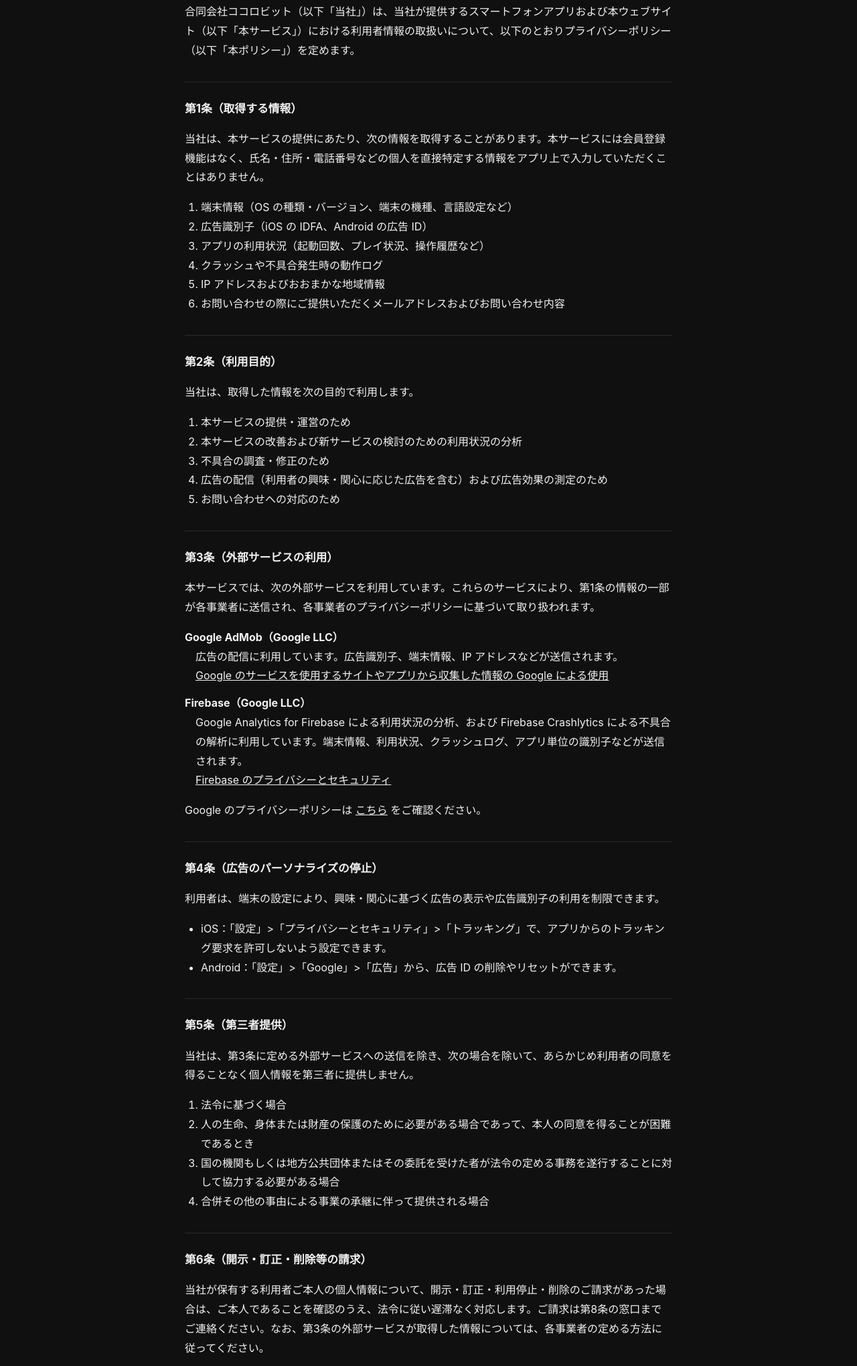
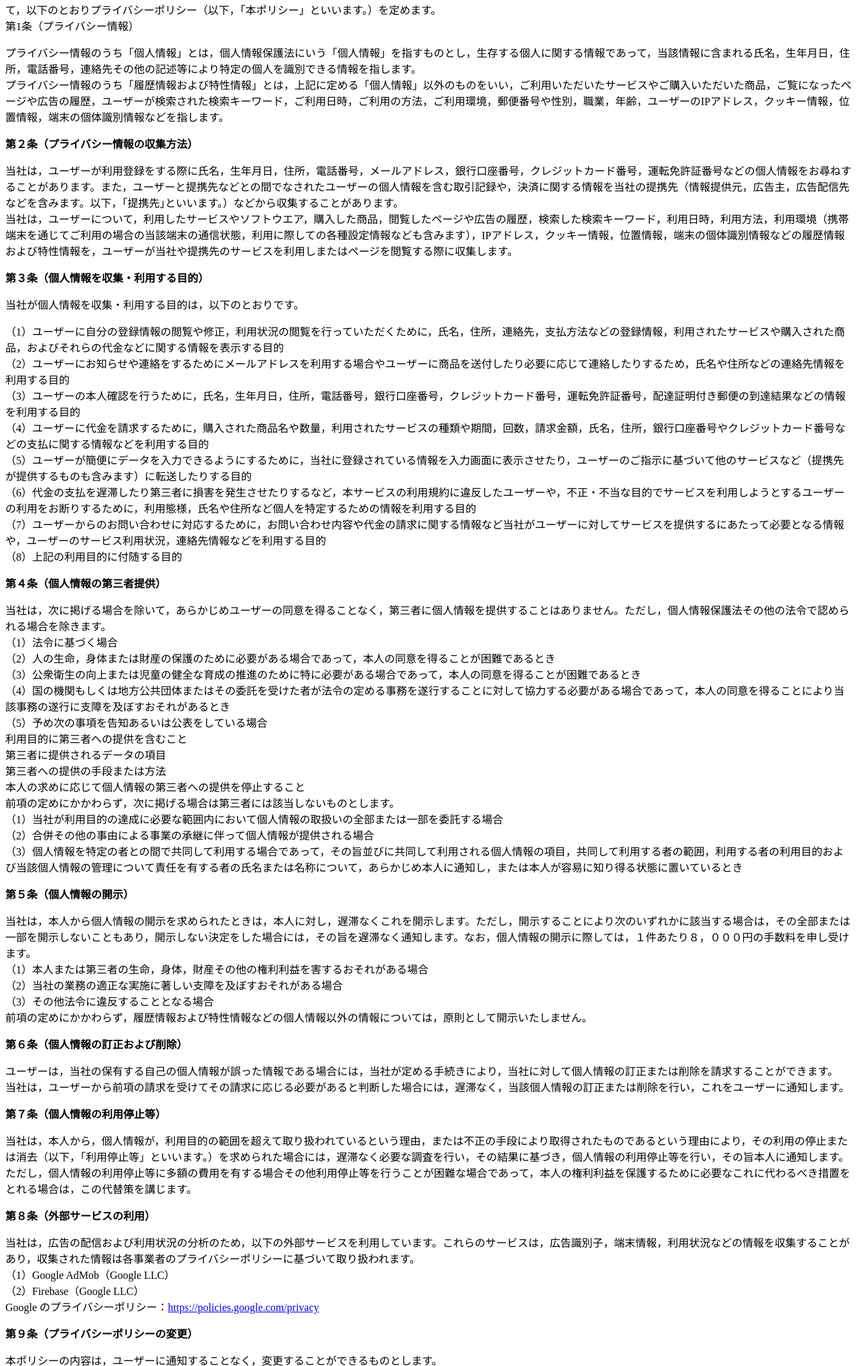
Before and after one commit to cocolo-bit/cocolo-bit.github.io, a plain HTML site: page pp/index.html in a window 1280 px wide. Shown: the part 96-2135 px from the top of the page at 67% size. Drawn offline with Linux system fonts and the light colour scheme.

Commit message:
プライバシーポリシーをテンプレートの文面に戻し、外部サービスの条文だけ追加
独自の書き直しではなく元のテンプレートを維持したいため。
Google Play の要件に合わせて AdMob / Firebase の利用を明記し、viewport を追加。

Co-Authored-By: Claude Opus 5.5 <noreply@anthropic.com>

```diff
--- a/pp/index.html
+++ b/pp/index.html
@@ -1,109 +1,69 @@
-<!DOCTYPE html>
-<html lang="ja">
+<!DOCTYPE html PUBLIC "-//W3C//DTD XHTML 1.0 Transitional//EN" "http://www.w3.org/TR/xhtml1/DTD/xhtml1-transitional.dtd">
+<html xmlns="http://www.w3.org/1999/xhtml">
 <head>
-<meta charset="utf-8">
-<meta name="viewport" content="width=device-width, initial-scale=1">
-<title>プライバシーポリシー | 合同会社ココロビット</title>
-<link rel="icon" href="/favicon.svg" type="image/svg+xml">
-<style>
-  :root {
-    --bg: #101010;
-    --fg: #f2f2f2;
-    --muted: #a0a0a0;
-    --accent: #ff4fd8;
-    --line: #2a2a2a;
-  }
-  * { box-sizing: border-box; }
-  html, body { margin: 0; }
-  body {
-    background: var(--bg);
-    color: var(--fg);
-    font-family: -apple-system, BlinkMacSystemFont, "Hiragino Sans", "Hiragino Kaku Gothic ProN", "Noto Sans JP", Meiryo, sans-serif;
-    line-height: 1.8;
-  }
-  a { color: var(--fg); }
-  a:hover { color: var(--accent); }
-  main { max-width: 760px; margin: 0 auto; padding: 32px 16px 48px; }
-  h1 { font-size: 1.5rem; margin: 0 0 24px; }
-  h2 { font-size: 1.05rem; margin: 32px 0 8px; padding-top: 24px; border-top: 1px solid var(--line); }
-  ul, ol { padding-left: 1.5em; }
-  dl { margin: 0; }
-  dt { font-weight: bold; margin-top: 12px; }
-  dd { margin: 0 0 0 1em; }
-  .date { color: var(--muted); margin-top: 40px; }
-  footer { max-width: 760px; margin: 0 auto; padding: 0 16px 32px; color: var(--muted); font-size: .875rem; }
-  footer a { color: var(--muted); }
-</style>
+<meta http-equiv="Content-Type" content="text/html; charset=utf-8" />
+<meta name="viewport" content="width=device-width, initial-scale=1" />
+<title>Privacy Policy</title>
 </head>
+
 <body>
-<main>
-  <h1>プライバシーポリシー</h1>
-  <p>合同会社ココロビット（以下「当社」）は、当社が提供するスマートフォンアプリおよび本ウェブサイト（以下「本サービス」）における利用者情報の取扱いについて、以下のとおりプライバシーポリシー（以下「本ポリシー」）を定めます。</p>
-
-  <h2>第1条（取得する情報）</h2>
-  <p>当社は、本サービスの提供にあたり、次の情報を取得することがあります。本サービスには会員登録機能はなく、氏名・住所・電話番号などの個人を直接特定する情報をアプリ上で入力していただくことはありません。</p>
-  <ol>
-    <li>端末情報（OS の種類・バージョン、端末の機種、言語設定など）</li>
-    <li>広告識別子（iOS の IDFA、Android の広告 ID）</li>
-    <li>アプリの利用状況（起動回数、プレイ状況、操作履歴など）</li>
-    <li>クラッシュや不具合発生時の動作ログ</li>
-    <li>IP アドレスおよびおおまかな地域情報</li>
-    <li>お問い合わせの際にご提供いただくメールアドレスおよびお問い合わせ内容</li>
-  </ol>
-
-  <h2>第2条（利用目的）</h2>
-  <p>当社は、取得した情報を次の目的で利用します。</p>
-  <ol>
-    <li>本サービスの提供・運営のため</li>
-    <li>本サービスの改善および新サービスの検討のための利用状況の分析</li>
-    <li>不具合の調査・修正のため</li>
-    <li>広告の配信（利用者の興味・関心に応じた広告を含む）および広告効果の測定のため</li>
-    <li>お問い合わせへの対応のため</li>
-  </ol>
-
-  <h2>第3条（外部サービスの利用）</h2>
-  <p>本サービスでは、次の外部サービスを利用しています。これらのサービスにより、第1条の情報の一部が各事業者に送信され、各事業者のプライバシーポリシーに基づいて取り扱われます。</p>
-  <dl>
-    <dt>Google AdMob（Google LLC）</dt>
-    <dd>広告の配信に利用しています。広告識別子、端末情報、IP アドレスなどが送信されます。<br>
-      <a href="https://policies.google.com/technologies/partner-sites?hl=ja" target="_blank" rel="noopener">Google のサービスを使用するサイトやアプリから収集した情報の Google による使用</a></dd>
-    <dt>Firebase（Google LLC）</dt>
-    <dd>Google Analytics for Firebase による利用状況の分析、および Firebase Crashlytics による不具合の解析に利用しています。端末情報、利用状況、クラッシュログ、アプリ単位の識別子などが送信されます。<br>
-      <a href="https://firebase.google.com/support/privacy?hl=ja" target="_blank" rel="noopener">Firebase のプライバシーとセキュリティ</a></dd>
-  </dl>
-  <p>Google のプライバシーポリシーは <a href="https://policies.google.com/privacy?hl=ja" target="_blank" rel="noopener">こちら</a> をご確認ください。</p>
-
-  <h2>第4条（広告のパーソナライズの停止）</h2>
-  <p>利用者は、端末の設定により、興味・関心に基づく広告の表示や広告識別子の利用を制限できます。</p>
-  <ul>
-    <li>iOS：「設定」&gt;「プライバシーとセキュリティ」&gt;「トラッキング」で、アプリからのトラッキング要求を許可しないよう設定できます。</li>
-    <li>Android：「設定」&gt;「Google」&gt;「広告」から、広告 ID の削除やリセットができます。</li>
-  </ul>
-
-  <h2>第5条（第三者提供）</h2>
-  <p>当社は、第3条に定める外部サービスへの送信を除き、次の場合を除いて、あらかじめ利用者の同意を得ることなく個人情報を第三者に提供しません。</p>
-  <ol>
-    <li>法令に基づく場合</li>
-    <li>人の生命、身体または財産の保護のために必要がある場合であって、本人の同意を得ることが困難であるとき</li>
-    <li>国の機関もしくは地方公共団体またはその委託を受けた者が法令の定める事務を遂行することに対して協力する必要がある場合</li>
-    <li>合併その他の事由による事業の承継に伴って提供される場合</li>
-  </ol>
-
-  <h2>第6条（開示・訂正・削除等の請求）</h2>
-  <p>当社が保有する利用者ご本人の個人情報について、開示・訂正・利用停止・削除のご請求があった場合は、ご本人であることを確認のうえ、法令に従い遅滞なく対応します。ご請求は第8条の窓口までご連絡ください。なお、第3条の外部サービスが取得した情報については、各事業者の定める方法に従ってください。</p>
-
-  <h2>第7条（本ポリシーの変更）</h2>
-  <p>当社は、必要に応じて本ポリシーを変更することがあります。変更後の本ポリシーは、本ページに掲載した時点から効力を生じるものとします。</p>
-
-  <h2>第8条（お問い合わせ窓口）</h2>
-  <p>本ポリシーに関するお問い合わせは、下記までお願いいたします。</p>
-  <p>合同会社ココロビット<br>
-    <a href="mailto:cocolobit@gmail.com">cocolobit@gmail.com</a></p>
-
-  <p class="date">最終改定日：2026年9月26日</p>
-</main>
-<footer>
-  <a href="/">トップページ</a>
-</footer>
+<p><br />
+  <strong>プライバシーポリシー</strong></p>
+<p>合同会社ココロビット（以下，「当社」といいます。）は，本ウェブサイト上で提供するサービス（以下,「本サービス」といいます。）におけるプライバシー情報の取扱いについて，以下のとおりプライバシーポリシー（以下，「本ポリシー」といいます。）を定めます。<br />
+  第1条（プライバシー情報）</p>
+<p> プライバシー情報のうち「個人情報」とは，個人情報保護法にいう「個人情報」を指すものとし，生存する個人に関する情報であって，当該情報に含まれる氏名，生年月日，住所，電話番号，連絡先その他の記述等により特定の個人を識別できる情報を指します。<br />
+  プライバシー情報のうち「履歴情報および特性情報」とは，上記に定める「個人情報」以外のものをいい，ご利用いただいたサービスやご購入いただいた商品，ご覧になったページや広告の履歴，ユーザーが検索された検索キーワード，ご利用日時，ご利用の方法，ご利用環境，郵便番号や性別，職業，年齢，ユーザーのIPアドレス，クッキー情報，位置情報，端末の個体識別情報などを指します。</p>
+<p><strong>第２条（プライバシー情報の収集方法）</strong></p>
+<p> 当社は，ユーザーが利用登録をする際に氏名，生年月日，住所，電話番号，メールアドレス，銀行口座番号，クレジットカード番号，運転免許証番号などの個人情報をお尋ねすることがあります。また，ユーザーと提携先などとの間でなされたユーザーの個人情報を含む取引記録や，決済に関する情報を当社の提携先（情報提供元，広告主，広告配信先などを含みます。以下，｢提携先｣といいます。）などから収集することがあります。<br />
+  当社は，ユーザーについて，利用したサービスやソフトウエア，購入した商品，閲覧したページや広告の履歴，検索した検索キーワード，利用日時，利用方法，利用環境（携帯端末を通じてご利用の場合の当該端末の通信状態，利用に際しての各種設定情報なども含みます），IPアドレス，クッキー情報，位置情報，端末の個体識別情報などの履歴情報および特性情報を，ユーザーが当社や提携先のサービスを利用しまたはページを閲覧する際に収集します。</p>
+<p><strong>第３条（個人情報を収集・利用する目的）</strong></p>
+<p>当社が個人情報を収集・利用する目的は，以下のとおりです。</p>
+<p> （1）ユーザーに自分の登録情報の閲覧や修正，利用状況の閲覧を行っていただくために，氏名，住所，連絡先，支払方法などの登録情報，利用されたサービスや購入された商品，およびそれらの代金などに関する情報を表示する目的<br />
+  （2）ユーザーにお知らせや連絡をするためにメールアドレスを利用する場合やユーザーに商品を送付したり必要に応じて連絡したりするため，氏名や住所などの連絡先情報を利用する目的<br />
+  （3）ユーザーの本人確認を行うために，氏名，生年月日，住所，電話番号，銀行口座番号，クレジットカード番号，運転免許証番号，配達証明付き郵便の到達結果などの情報を利用する目的<br />
+  （4）ユーザーに代金を請求するために，購入された商品名や数量，利用されたサービスの種類や期間，回数，請求金額，氏名，住所，銀行口座番号やクレジットカード番号などの支払に関する情報などを利用する目的<br />
+  （5）ユーザーが簡便にデータを入力できるようにするために，当社に登録されている情報を入力画面に表示させたり，ユーザーのご指示に基づいて他のサービスなど（提携先が提供するものも含みます）に転送したりする目的<br />
+  （6）代金の支払を遅滞したり第三者に損害を発生させたりするなど，本サービスの利用規約に違反したユーザーや，不正・不当な目的でサービスを利用しようとするユーザーの利用をお断りするために，利用態様，氏名や住所など個人を特定するための情報を利用する目的<br />
+  （7）ユーザーからのお問い合わせに対応するために，お問い合わせ内容や代金の請求に関する情報など当社がユーザーに対してサービスを提供するにあたって必要となる情報や，ユーザーのサービス利用状況，連絡先情報などを利用する目的<br />
+  （8）上記の利用目的に付随する目的</p>
+<p><strong>第４条（個人情報の第三者提供）</strong></p>
+<p> 当社は，次に掲げる場合を除いて，あらかじめユーザーの同意を得ることなく，第三者に個人情報を提供することはありません。ただし，個人情報保護法その他の法令で認められる場合を除きます。<br />
+  （1）法令に基づく場合<br />
+  （2）人の生命，身体または財産の保護のために必要がある場合であって，本人の同意を得ることが困難であるとき<br />
+  （3）公衆衛生の向上または児童の健全な育成の推進のために特に必要がある場合であって，本人の同意を得ることが困難であるとき<br />
+  （4）国の機関もしくは地方公共団体またはその委託を受けた者が法令の定める事務を遂行することに対して協力する必要がある場合であって，本人の同意を得ることにより当該事務の遂行に支障を及ぼすおそれがあるとき<br />
+  （5）予め次の事項を告知あるいは公表をしている場合<br />
+  利用目的に第三者への提供を含むこと<br />
+  第三者に提供されるデータの項目<br />
+  第三者への提供の手段または方法<br />
+  本人の求めに応じて個人情報の第三者への提供を停止すること<br />
+  前項の定めにかかわらず，次に掲げる場合は第三者には該当しないものとします。<br />
+  （1）当社が利用目的の達成に必要な範囲内において個人情報の取扱いの全部または一部を委託する場合<br />
+  （2）合併その他の事由による事業の承継に伴って個人情報が提供される場合<br />
+  （3）個人情報を特定の者との間で共同して利用する場合であって，その旨並びに共同して利用される個人情報の項目，共同して利用する者の範囲，利用する者の利用目的および当該個人情報の管理について責任を有する者の氏名または名称について，あらかじめ本人に通知し，または本人が容易に知り得る状態に置いているとき</p>
+<p><strong>第５条（個人情報の開示）</strong></p>
+<p> 当社は，本人から個人情報の開示を求められたときは，本人に対し，遅滞なくこれを開示します。ただし，開示することにより次のいずれかに該当する場合は，その全部または一部を開示しないこともあり，開示しない決定をした場合には，その旨を遅滞なく通知します。なお，個人情報の開示に際しては，１件あたり８，０００円の手数料を申し受けます。<br />
+  （1）本人または第三者の生命，身体，財産その他の権利利益を害するおそれがある場合<br />
+  （2）当社の業務の適正な実施に著しい支障を及ぼすおそれがある場合<br />
+  （3）その他法令に違反することとなる場合<br />
+  前項の定めにかかわらず，履歴情報および特性情報などの個人情報以外の情報については，原則として開示いたしません。</p>
+<p><strong>第６条（個人情報の訂正および削除）</strong></p>
+<p> ユーザーは，当社の保有する自己の個人情報が誤った情報である場合には，当社が定める手続きにより，当社に対して個人情報の訂正または削除を請求することができます。<br />
+  当社は，ユーザーから前項の請求を受けてその請求に応じる必要があると判断した場合には，遅滞なく，当該個人情報の訂正または削除を行い，これをユーザーに通知します。</p>
+<p><strong>第７条（個人情報の利用停止等）</strong></p>
+<p>当社は，本人から，個人情報が，利用目的の範囲を超えて取り扱われているという理由，または不正の手段により取得されたものであるという理由により，その利用の停止または消去（以下，「利用停止等」といいます。）を求められた場合には，遅滞なく必要な調査を行い，その結果に基づき，個人情報の利用停止等を行い，その旨本人に通知します。ただし，個人情報の利用停止等に多額の費用を有する場合その他利用停止等を行うことが困難な場合であって，本人の権利利益を保護するために必要なこれに代わるべき措置をとれる場合は，この代替策を講じます。</p>
+<p><strong>第８条（外部サービスの利用）</strong></p>
+<p>当社は，広告の配信および利用状況の分析のため，以下の外部サービスを利用しています。これらのサービスは，広告識別子，端末情報，利用状況などの情報を収集することがあり，収集された情報は各事業者のプライバシーポリシーに基づいて取り扱われます。<br />
+  （1）Google AdMob（Google LLC）<br />
+  （2）Firebase（Google LLC）<br />
+  Google のプライバシーポリシー：<a href="https://policies.google.com/privacy">https://policies.google.com/privacy</a></p>
+<p><strong>第９条（プライバシーポリシーの変更）</strong></p>
+<p> 本ポリシーの内容は，ユーザーに通知することなく，変更することができるものとします。<br />
+  当社が別途定める場合を除いて，変更後のプライバシーポリシーは，本ウェブサイトに掲載したときから効力を生じるものとします。</p>
+<p><strong>第１０条（お問い合わせ窓口）</strong></p>
+<p>本ポリシーに関するお問い合わせは，下記の窓口までお願いいたします。</p>
+<p>cocolobit@gmail.com</p>
+<p>以上<br />
+</p>
 </body>
 </html>
```
